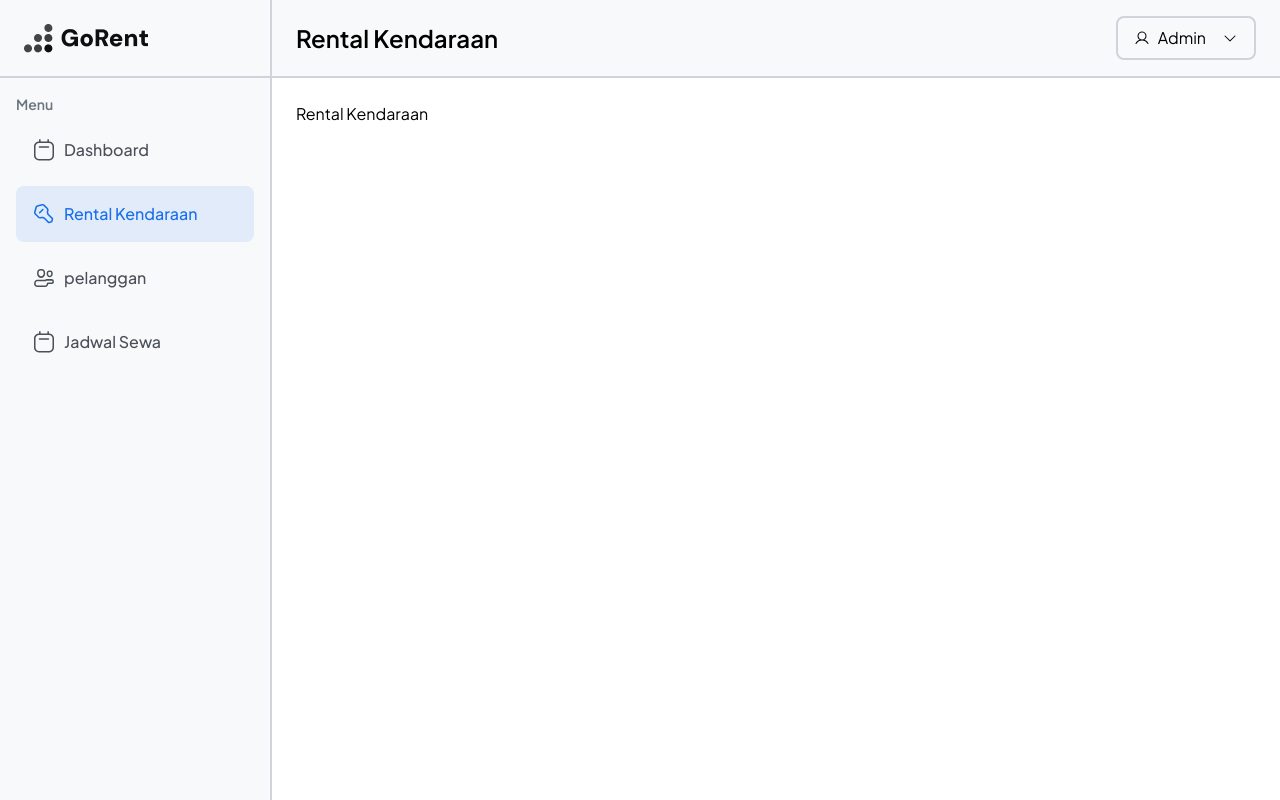
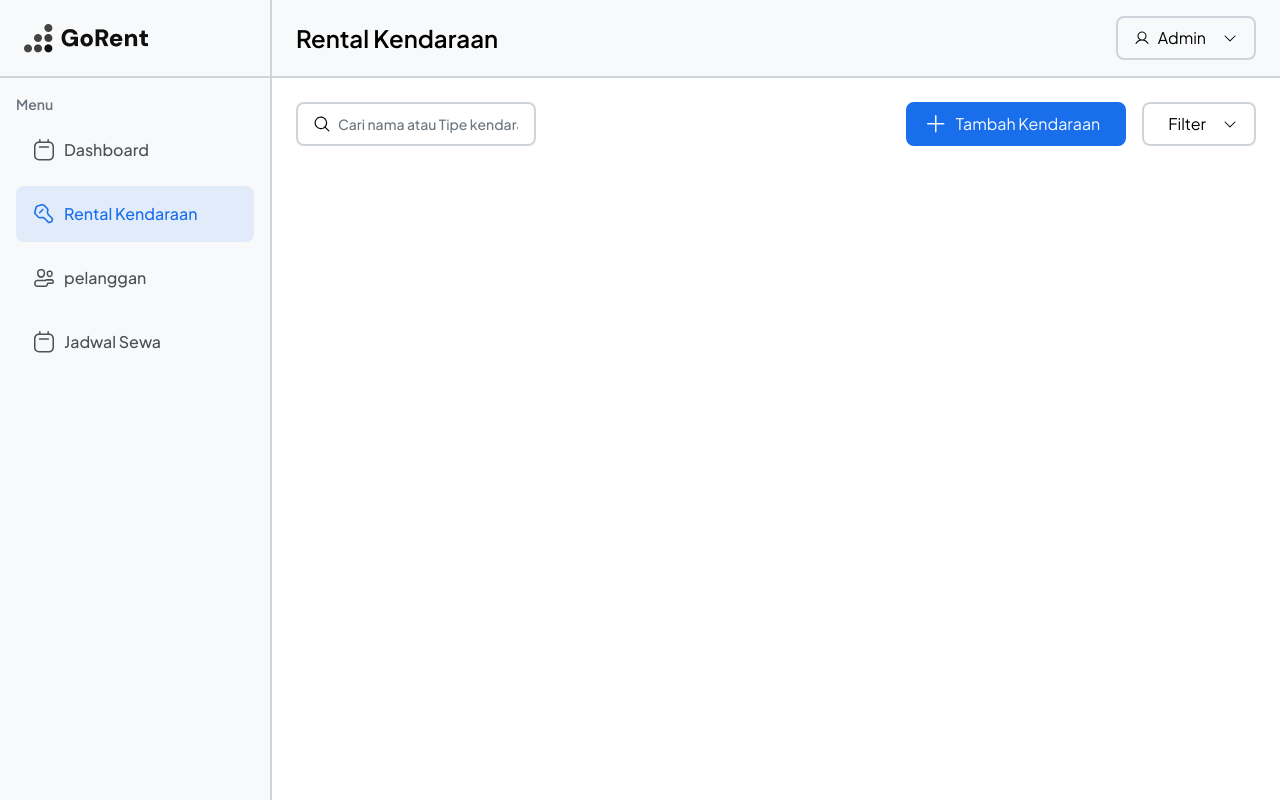
Before and after one commit to Yogihafidh/Arbitrans-Admin, a React (Vite) app: page /rental in a window 1280 px wide. Built offline with nearby package versions, Linux system fonts and the light colour scheme.

Commit message:
feat(tabel oprations): add kendaraan tabel opration - add filter input field - add filter button status - add tambah kendaraan button

```diff
--- /dev/null
+++ b/src/features/kendaraan/KendaraanTableOperation.jsx
@@ -0,0 +1,103 @@
+import Button from "../../ui/Button";
+import ButtonDropdown from "../../ui/ButtonDropdown";
+import Filter from "../../ui/Filter";
+import Input from "../../ui/Input";
+
+function KendaraanTableOperation() {
+  return (
+    <div className="flex items-center justify-between">
+      <div className="w-1/4">
+        <Input
+          placeholder="Cari nama atau Tipe kendaraan..."
+          icon={
+            <svg
+              width="16"
+              height="16"
+              viewBox="0 0 14 14"
+              fill="none"
+              xmlns="http://www.w3.org/2000/svg"
+            >
+              <path
+                d="M13.3536 12.6464L10.2243 9.51764C11.1313 8.42871 11.5836 7.03201 11.487 5.6181C11.3905 4.20419 10.7526 2.88193 9.70599 1.92637C8.65938 0.970822 7.28468 0.455551 5.86784 0.487751C4.451 0.519951 3.10112 1.09714 2.09901 2.09926C1.0969 3.10137 0.519707 4.45125 0.487507 5.86808C0.455307 7.28492 0.970578 8.65963 1.92613 9.70623C2.88168 10.7528 4.20395 11.3908 5.61786 11.4873C7.03177 11.5838 8.42846 11.1315 9.5174 10.2245L12.6461 13.3539C12.6926 13.4003 12.7478 13.4372 12.8085 13.4623C12.8691 13.4875 12.9342 13.5004 12.9999 13.5004C13.0656 13.5004 13.1307 13.4875 13.1913 13.4623C13.252 13.4372 13.3072 13.4003 13.3536 13.3539C13.4001 13.3074 13.437 13.2523 13.4621 13.1916C13.4872 13.1309 13.5002 13.0658 13.5002 13.0001C13.5002 12.9344 13.4872 12.8694 13.4621 12.8087C13.437 12.748 13.4001 12.6928 13.3536 12.6464ZM1.4999 6.00014C1.4999 5.11013 1.76382 4.2401 2.25829 3.50008C2.75275 2.76006 3.45556 2.18328 4.27782 1.84268C5.10009 1.50209 6.00489 1.41298 6.8778 1.58661C7.75072 1.76024 8.55254 2.18883 9.18188 2.81816C9.81122 3.4475 10.2398 4.24932 10.4134 5.12224C10.5871 5.99515 10.498 6.89995 10.1574 7.72222C9.81676 8.54449 9.23999 9.24729 8.49996 9.74176C7.75994 10.2362 6.88991 10.5001 5.9999 10.5001C4.80683 10.4988 3.66301 10.0243 2.81938 9.18066C1.97575 8.33704 1.50122 7.19321 1.4999 6.00014Z"
+                fill="currentColor"
+              />
+            </svg>
+          }
+        />
+      </div>
+      <div className="flex items-center gap-4">
+        <Button
+          text="Tambah Kendaraan"
+          className="bg-primary text-netral-100 border-primary hover:bg-primary/10 hover:text-primary"
+          leftIcon={
+            <svg
+              width="24"
+              height="24"
+              viewBox="0 0 24 24"
+              fill="none"
+              xmlns="http://www.w3.org/2000/svg"
+            >
+              <path
+                d="M19.75 11H12.5V3.75C12.5 3.33579 12.1642 3 11.75 3C11.3358 3 11 3.33579 11 3.75V11H3.75C3.33579 11 3 11.3358 3 11.75C3 12.1642 3.33579 12.5 3.75 12.5H11V19.75C11 20.1642 11.3358 20.5 11.75 20.5C12.1642 20.5 12.5 20.1642 12.5 19.75V12.5H19.75C20.1642 12.5 20.5 12.1642 20.5 11.75C20.5 11.3358 20.1642 11 19.75 11Z"
+                fill="currentColor"
+              />
+            </svg>
+          }
+        />
+        <ButtonDropdown
+          buttonName="filter-status"
+          iconActive={
+            <svg
+              width="16"
+              height="16"
+              viewBox="0 0 16 16"
+              fill="none"
+              xmlns="http://www.w3.org/2000/svg"
+            >
+              <path
+                d="M2.64622 9.64621L7.64622 4.64622C7.69265 4.59973 7.7478 4.56285 7.8085 4.53769C7.8692 4.51252 7.93426 4.49957 7.99997 4.49957C8.06567 4.49957 8.13074 4.51252 8.19144 4.53769C8.25214 4.56285 8.30728 4.59973 8.35372 4.64622L13.3537 9.64622C13.4475 9.74004 13.5002 9.86728 13.5002 9.99997C13.5002 10.1326 13.4475 10.2599 13.3537 10.3537C13.2599 10.4475 13.1326 10.5002 13 10.5002C12.8673 10.5002 12.74 10.4475 12.6462 10.3537L7.99997 5.70684L3.35372 10.3537C3.30726 10.4002 3.25211 10.437 3.19141 10.4622C3.13072 10.4873 3.06566 10.5002 2.99997 10.5002C2.93427 10.5002 2.86921 10.4873 2.80852 10.4622C2.74782 10.437 2.69267 10.4002 2.64622 10.3537C2.59976 10.3073 2.56291 10.2521 2.53777 10.1914C2.51263 10.1307 2.49969 10.0657 2.49969 9.99997C2.49969 9.93427 2.51263 9.86921 2.53777 9.80852C2.56291 9.74782 2.59976 9.69267 2.64622 9.64621Z"
+                fill="currentColor"
+              />
+            </svg>
+          }
+          iconPasif={
+            <svg
+              width="16"
+              height="16"
+              viewBox="0 0 16 16"
+              fill="none"
+              xmlns="http://www.w3.org/2000/svg"
+            >
+              <path
+                d="M13.3538 6.35378L8.35378 11.3538C8.30735 11.4003 8.2522 11.4372 8.1915 11.4623C8.13081 11.4875 8.06574 11.5004 8.00003 11.5004C7.93433 11.5004 7.86926 11.4875 7.80856 11.4623C7.74786 11.4372 7.69272 11.4003 7.64628 11.3538L2.64628 6.35378C2.55246 6.25996 2.49976 6.13272 2.49976 6.00003C2.49976 5.86735 2.55246 5.7401 2.64628 5.64628C2.7401 5.55246 2.86735 5.49976 3.00003 5.49976C3.13272 5.49976 3.25996 5.55246 3.35378 5.64628L8.00003 10.2932L12.6463 5.64628C12.6927 5.59983 12.7479 5.56298 12.8086 5.53784C12.8693 5.5127 12.9343 5.49976 13 5.49976C13.0657 5.49976 13.1308 5.5127 13.1915 5.53784C13.2522 5.56298 13.3073 5.59983 13.3538 5.64628C13.4002 5.69274 13.4371 5.74789 13.4622 5.80859C13.4874 5.86928 13.5003 5.93434 13.5003 6.00003C13.5003 6.06573 13.4874 6.13079 13.4622 6.19148C13.4371 6.25218 13.4002 6.30733 13.3538 6.35378Z"
+                fill="currentColor"
+              />
+            </svg>
+          }
+          text="Filter"
+        >
+          <Filter
+            className="absolute top-14 right-0.5"
+            type="list"
+            options={[
+              {
+                label: "Tersedia",
+                value: "tersedia",
+              },
+              {
+                label: "Disewa",
+                value: "disewa",
+              },
+              {
+                label: "Dalam Perawatan",
+                value: "perawatan",
+              },
+            ]}
+          />
+        </ButtonDropdown>
+      </div>
+    </div>
+  );
+}
+
+export default KendaraanTableOperation;
--- a/src/pages/RentalKendaraan.jsx
+++ b/src/pages/RentalKendaraan.jsx
@@ -1,5 +1,11 @@
+import KendaraanTableOperation from "../features/kendaraan/KendaraanTableOperation";
+
 function RentalKendaraan() {
-  return <div>Rental Kendaraan</div>;
+  return (
+    <div>
+      <KendaraanTableOperation />
+    </div>
+  );
 }
 
 export default RentalKendaraan;
--- a/src/ui/AdminButton.jsx
+++ /dev/null
@@ -1,25 +0,0 @@
-function AdminButton({
-  iconText,
-  iconActive,
-  iconPasif,
-  text,
-  isActive,
-  setIsActive,
-}) {
-  return (
-    <button
-      onClick={() => setIsActive(!isActive)}
-      className={`flex cursor-pointer items-center justify-between gap-4 rounded-lg border-2 px-4 py-2 ${isActive ? "border-netral-600" : "border-netral-400"}`}
-    >
-      <div className="flex items-center gap-2">
-        <span>{iconText}</span>
-        <p>{text}</p>
-      </div>
-      <div className="transition-all duration-500">
-        {isActive ? iconActive : iconPasif}
-      </div>
-    </button>
-  );
-}
-
-export default AdminButton;
--- /dev/null
+++ b/src/ui/Button.jsx
@@ -0,0 +1,14 @@
+function Button({ handleClick, leftIcon, rightIcon, text, className }) {
+  return (
+    <button
+      onClick={handleClick}
+      className={`flex cursor-pointer items-center justify-between gap-2 rounded-lg border-2 px-4 py-2 ${className} `}
+    >
+      <span>{leftIcon && leftIcon}</span>
+      <p>{text}</p>
+      <span>{rightIcon && rightIcon}</span>
+    </button>
+  );
+}
+
+export default Button;
--- a/src/ui/DropdownButton.jsx
+++ b/src/ui/ButtonDropdown.jsx
@@ -1,7 +1,7 @@
 import { useRef, useState } from "react";
 import { useClickOutside } from "../hook/useClikOutside";
 
-function DropdownButton({
+function ButtonDropdown({
   iconText,
   iconActive,
   iconPasif,
@@ -38,4 +38,4 @@ function DropdownButton({
   );
 }
 
-export default DropdownButton;
+export default ButtonDropdown;
--- /dev/null
+++ b/src/ui/Filter.jsx
@@ -0,0 +1,35 @@
+function Filter({ options, type, className = "" }) {
+  if (type === "button-filter")
+    return (
+      <div
+        className={`border-outline divide-outline flex divide-x-1 overflow-hidden rounded-md border ${className}`}
+      >
+        {options?.map((option) => (
+          <button
+            className="cursor-pointer bg-none px-4 py-2 font-medium text-gray-700 transition-all duration-300 hover:bg-gray-300 hover:text-black"
+            key={option.value}
+          >
+            {option.label}
+          </button>
+        ))}
+      </div>
+    );
+
+  if (type === "list")
+    return (
+      <ul
+        className={`border-netral-600 top-2 flex flex-col gap-2 rounded-lg border-2 px-4 py-4 ${className}`}
+      >
+        {options?.map((option) => (
+          <li
+            className="hover:bg-netral-200 cursor-pointer rounded-md px-6 py-2"
+            key={option.value}
+          >
+            {option.label}
+          </li>
+        ))}
+      </ul>
+    );
+}
+
+export default Filter;
--- a/src/ui/Header.jsx
+++ b/src/ui/Header.jsx
@@ -1,7 +1,7 @@
 import { useLocation } from "react-router";
 
 import Logo from "./logo";
-import DropdownButton from "./DropdownButton";
+import ButtonDropdown from "./ButtonDropdown";
 
 const headings = {
   dashboard: "Dashboard",
@@ -23,7 +23,7 @@ function Header() {
       <div className="flex items-center justify-between px-6 py-4">
         <p className="text-2xl font-semibold">{heading}</p>
 
-        <DropdownButton
+        <ButtonDropdown
           buttonName="logout"
           iconText={
             <svg
@@ -69,7 +69,7 @@ function Header() {
           }
           text="Admin"
         >
-          <button className="border-acent-red bg-acent-red/20 text-acent-red hover:bg-acent-red absolute top-14 right-4 flex cursor-pointer items-center justify-between gap-4 rounded-lg border-2 px-4 py-2 hover:border-white hover:text-white">
+          <button className="border-acent-red bg-acent-red/20 text-acent-red hover:bg-acent-red absolute top-14 right-4 z-30 flex cursor-pointer items-center justify-between gap-4 rounded-lg border-2 px-4 py-2 hover:border-white hover:text-white">
             <span>
               <svg
                 width="16"
@@ -86,7 +86,7 @@ function Header() {
             </span>
             <span className="font-semibold">Logout</span>
           </button>
-        </DropdownButton>
+        </ButtonDropdown>
       </div>
     </header>
   );
--- /dev/null
+++ b/src/ui/Input.jsx
@@ -0,0 +1,14 @@
+function Input({ icon, placeholder }) {
+  return (
+    <div className="border-netral-400 focus-within:ring-netral-600 flex w-full items-center gap-2 rounded-lg border-2 px-4 py-2 focus-within:ring-2">
+      {icon && <span>{icon}</span>}
+      <input
+        type="text"
+        placeholder={placeholder}
+        className="placeholder:text-netral-600 w-full border-none bg-transparent font-medium outline-none placeholder:text-sm"
+      />
+    </div>
+  );
+}
+
+export default Input;
```
